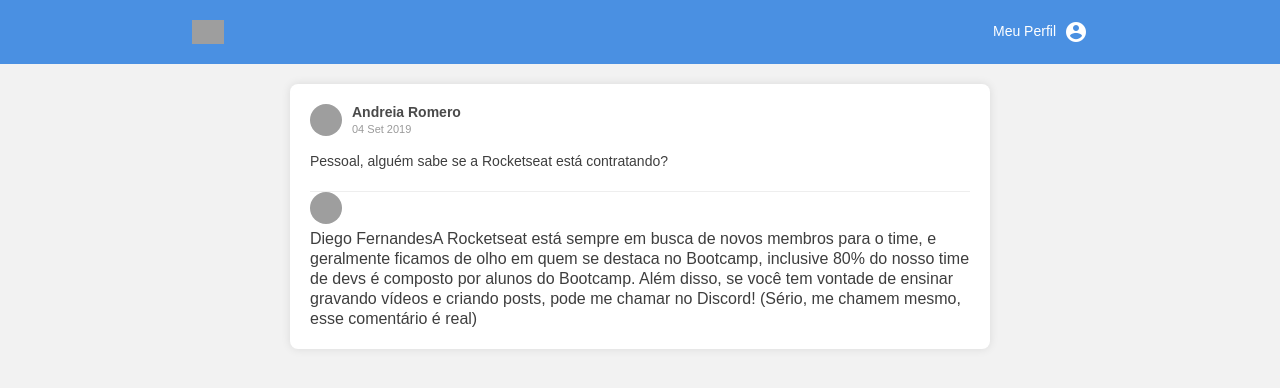
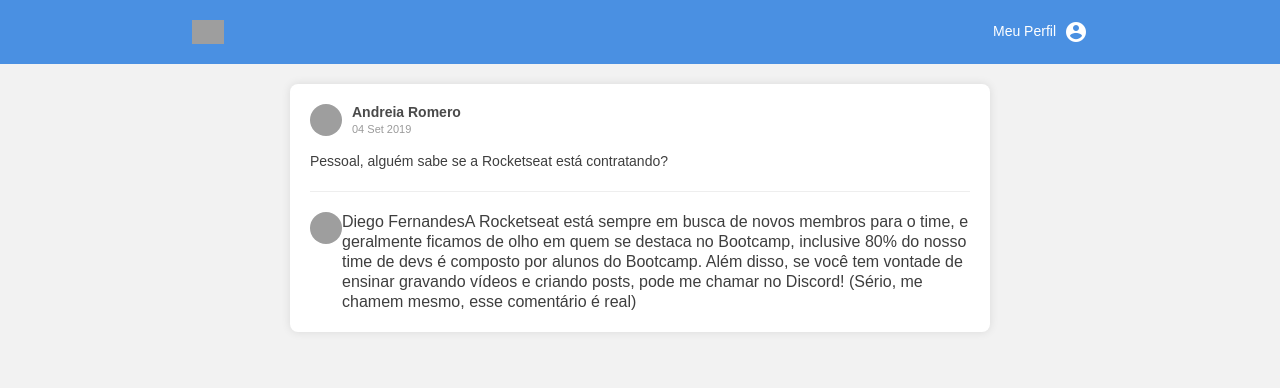
Before and after one commit to iarlenaquiles/facebook-reactjs, a React app: page / in a window 1280 px wide. Shown: the top 388 px of the page. Built offline with nearby package versions, Linux system fonts and the light colour scheme; grey boxes are pictures that could not be loaded.

Commit message:
criando css do comments

```diff
--- a/src/App.css
+++ b/src/App.css
@@ -107,3 +107,8 @@ nav > div i {
 .post-comments {
   margin-top: 20px;
 }
+
+.comment {
+  margin-top: 20px;
+  display: flex;
+}
```
